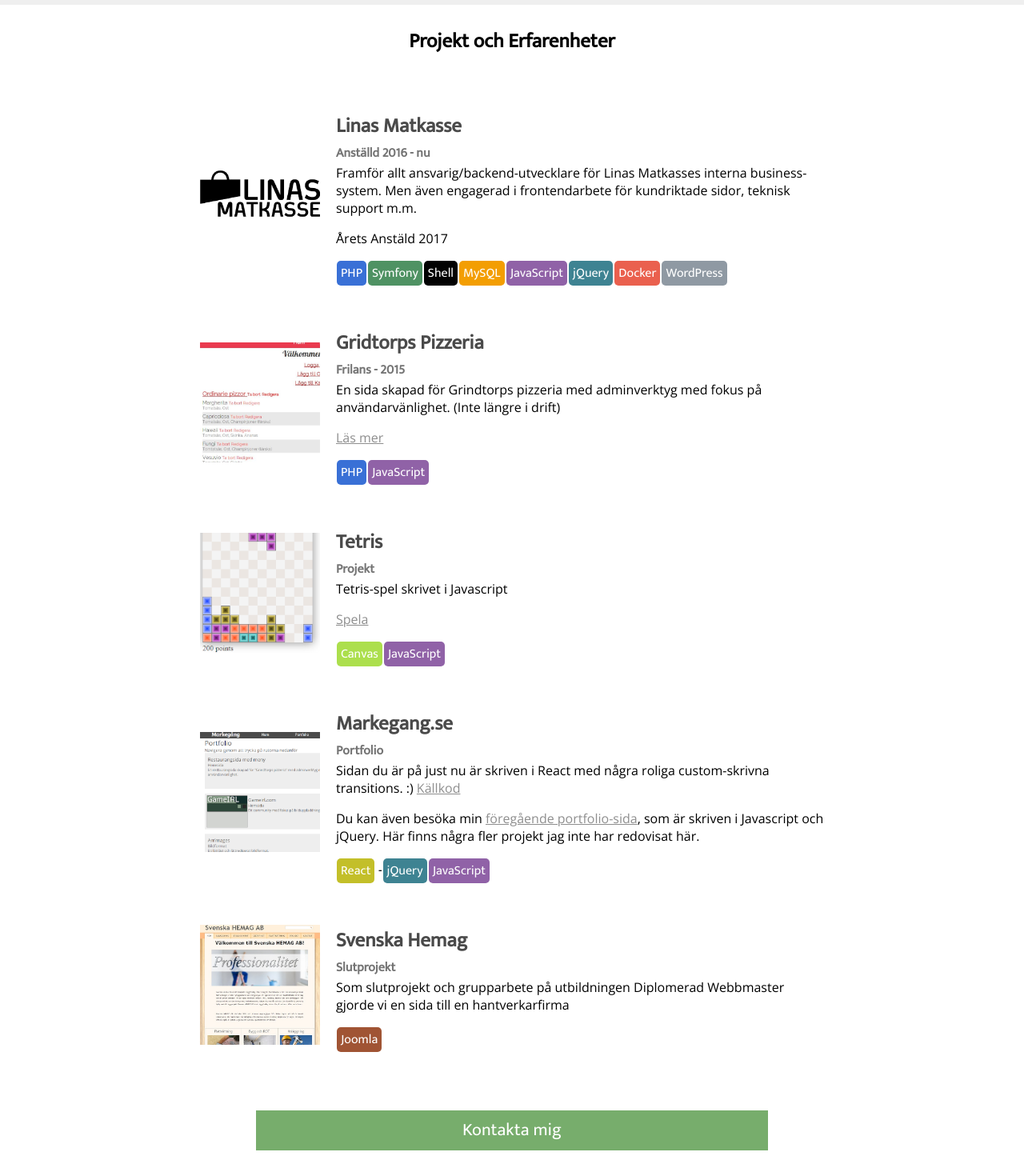
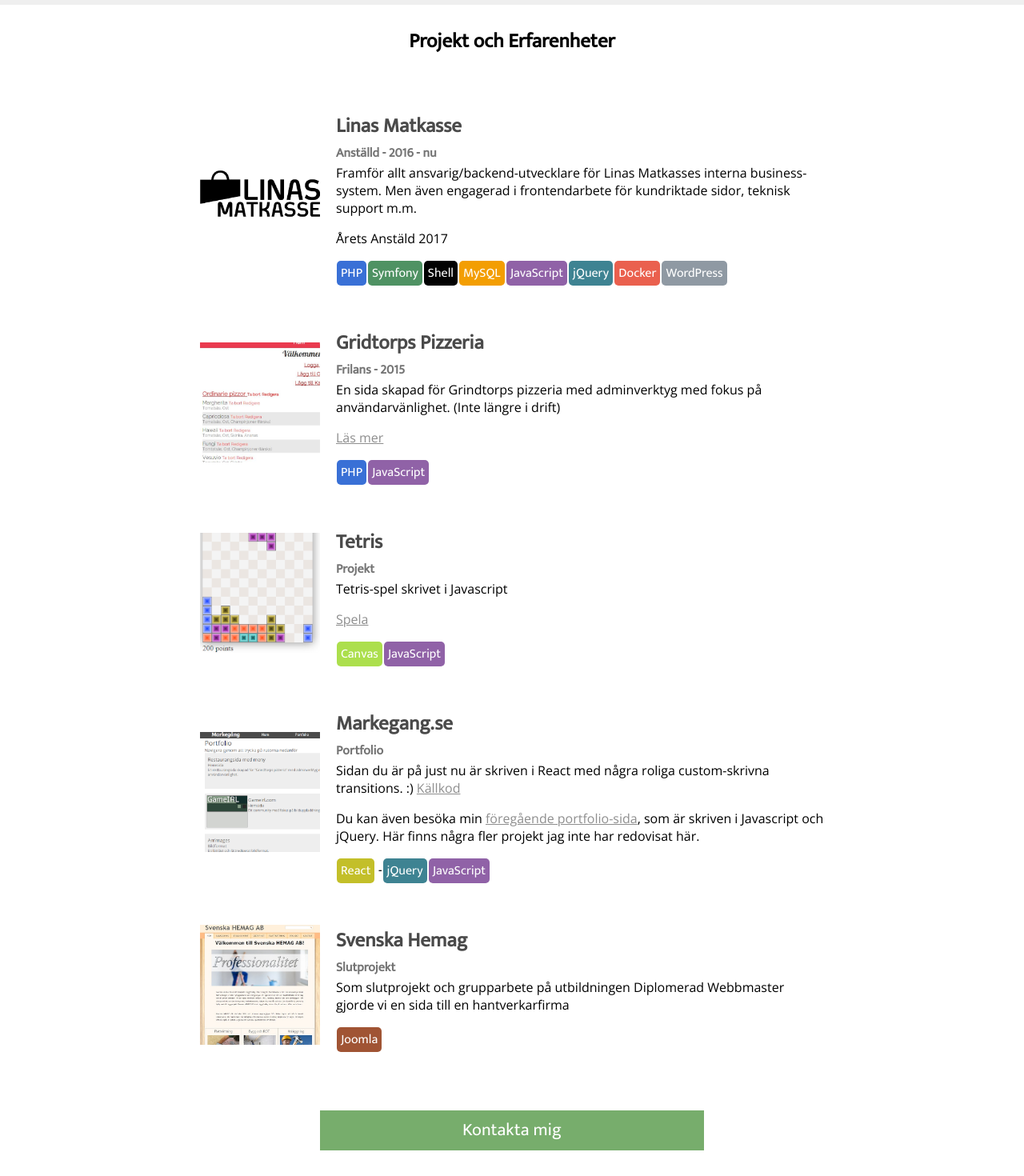
Before and after one commit to carlmarkegang/portfolio, a React (Create React App) app: page /project in a window 1280 px wide. Shown: the part 44-1514 px from the top of the page at 80% size. Built offline with nearby package versions, Linux system fonts and the light colour scheme.

Commit message:
touch up

```diff
--- a/src/components/portfolio/portfolioBlocks/linas.jsx
+++ b/src/components/portfolio/portfolioBlocks/linas.jsx
@@ -11,7 +11,7 @@
                         </td>
                         <td className="portfolioBlockText">
                             <h3 className="portfolioBlockTextHeader">Linas Matkasse</h3>
-                            <h4 className="portfolioBlockTextSubHeader">Anställd 2016 - nu</h4>
+                            <h4 className="portfolioBlockTextSubHeader">Anställd - 2016 - nu</h4>
                             <p>Framför allt ansvarig/backend-utvecklare för Linas Matkasses interna business-system.
                                 Men även engagerad i frontendarbete för kundriktade sidor, teknisk support m.m.</p>
 
--- a/src/index.css
+++ b/src/index.css
@@ -119,7 +119,7 @@
     font-size: 22px;
     text-decoration: none;
     cursor: pointer;
-    width: 80%;
+    width: 60%;
 }
 
 .contactButton:hover {
```
